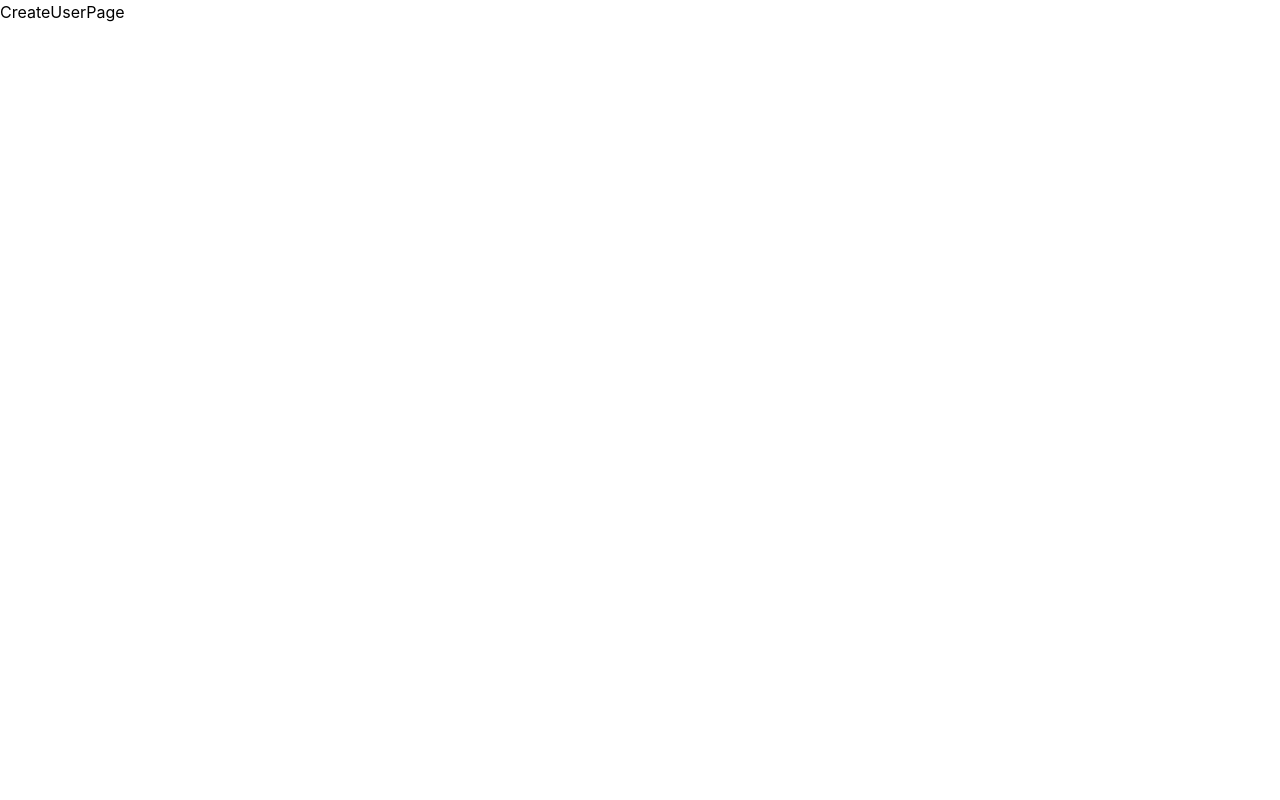
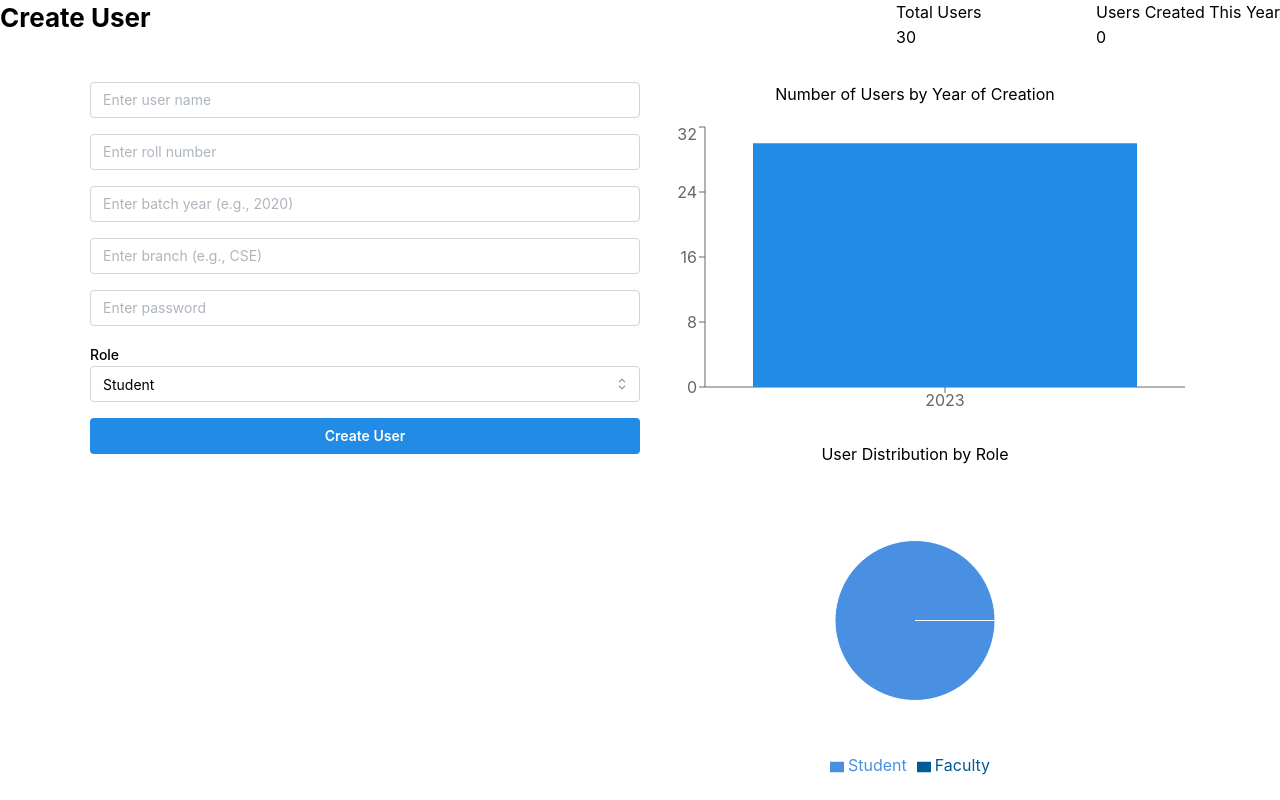
Before and after one commit to theDRB123/Fusion_System_Administrator, a React (Vite) app in the folder client/: page /UserManagement/CreateUser in a window 1280 px wide. Built offline with nearby package versions, Linux system fonts and the light colour scheme.

Commit message:
Frontend Create user page in Mantine

```diff
--- a/client/package.json
+++ b/client/package.json
@@ -23,7 +23,7 @@
     "react-dom": "^18.3.1",
     "react-icons": "^5.3.0",
     "react-router-dom": "^6.26.2",
-    "recharts": "^2.12.7"
+    "recharts": "^2.13.0"
   },
   "devDependencies": {
     "@eslint/js": "^9.11.1",
--- a/client/src/pages/UserManagementPages/CreateUserPage.jsx
+++ b/client/src/pages/UserManagementPages/CreateUserPage.jsx
@@ -1,9 +1,234 @@
-import React from 'react'
+import React, { useState } from 'react';
+import {
+    Box,
+    Button,
+    Input,
+    Select,
+    Text,
+    Stack,
+    useMantineTheme,
+    SimpleGrid,
+    Modal,
+    Group,
+    Container,
+    Title,
+    Flex,
+} from '@mantine/core';
+import { useDisclosure } from '@mantine/hooks';
+import { BarChart, Bar, XAxis, YAxis, Tooltip, PieChart, Pie, Cell, Legend, ResponsiveContainer } from 'recharts';
+import { users } from '../../data/users';
 
 const CreateUserPage = () => {
+    const theme = useMantineTheme();
+    const [formData, setFormData] = useState({
+        name: '',
+        rollNo: '',
+        batch: '',
+        branch: '',
+        password: '',
+        role: 'Student',
+    });
+
+    const [opened, { open, close }] = useDisclosure(false);
+
+    const handleChange = (e) => {
+        const { name, value } = e.target;
+        setFormData((prevData) => ({
+            ...prevData,
+            [name]: value,
+        }));
+    };
+
+    const handleSubmit = () => {
+        close();
+        console.log('User Data:', formData);
+        setFormData({
+            name: '',
+            rollNo: '',
+            batch: '',
+            branch: '',
+            password: '',
+            role: 'Student',
+        });
+    };
+
+    const openConfirmationDialog = () => {
+        open();
+    };
+
+    const getUsersByYear = () => {
+        const yearCount = {};
+        users.forEach((user) => {
+            const year = new Date(user.createdAt).getFullYear();
+            yearCount[year] = (yearCount[year] || 0) + 1;
+        });
+        return Object.keys(yearCount).map((year) => ({
+            year,
+            count: yearCount[year],
+        }));
+    };
+
+    const yearData = getUsersByYear();
+
+    const getUsersByRole = () => {
+        const roleCount = { Student: 0, Faculty: 0 };
+        users.forEach((user) => {
+            roleCount[user.role] = (roleCount[user.role] || 0) + 1;
+        });
+        return [
+            { name: 'Student', value: roleCount.Student },
+            { name: 'Faculty', value: roleCount.Faculty },
+        ];
+    };
+
+    const roleData = getUsersByRole();
+    const COLORS = ['#4A90E2', '#005B96'];
+    const chartHeight = 300;
+
+    const totalUsers = users.length;
+    const currentYear = new Date().getFullYear();
+    const usersCreatedThisYear = users.filter(user => {
+        const createdYear = new Date(user.createdAt).getFullYear();
+        return createdYear === currentYear;
+    }).length;
+
     return (
-        <div>CreateUserPage</div>
-    )
-}
+        <Box sx={{ background: theme.colors.gray[0], minHeight: '100vh', padding: '2rem' }}>
+            {/* Top Section */}
+            <Flex position="apart" mb="xl" justify='space-between'>
+                <Box sx={{ background: theme.colors.blue[6], padding: '1rem', borderRadius: theme.radius.md }}>
+                    <Title order={2} align="left" sx={{ color: 'white' }}>Create User</Title>
+                </Box>
 
-export default CreateUserPage
+
+                {/* User Stats */}
+                <Box sx={{ flexGrow: 1, display: 'flex', justifyContent: 'flex-end' }}>
+                    <SimpleGrid cols={2} spacing="md">
+                        <Box>
+                            <Text weight={500}>Total Users</Text>
+                            <Text>{totalUsers}</Text>
+                        </Box>
+                        <Box>
+                            <Text weight={500}>Users Created This Year</Text>
+                            <Text>{usersCreatedThisYear}</Text>
+                        </Box>
+                    </SimpleGrid>
+                </Box>
+            </Flex>
+
+            <Container size="lg" px="lg">
+                <Flex direction={{ base: 'column', md: 'row' }}>
+                    {/* Form Section */}
+                    <Box w="50%">
+                        <form>
+                            <Stack>
+                                <Input
+                                    placeholder="Enter user name"
+                                    name="name"
+                                    value={formData.name}
+                                    onChange={handleChange}
+                                    label="Name"
+                                />
+                                <Input
+                                    placeholder="Enter roll number"
+                                    name="rollNo"
+                                    value={formData.rollNo}
+                                    onChange={handleChange}
+                                    label="Roll Number"
+                                />
+                                <Input
+                                    placeholder="Enter batch year (e.g., 2020)"
+                                    name="batch"
+                                    value={formData.batch}
+                                    onChange={handleChange}
+                                    label="Batch"
+                                />
+                                <Input
+                                    placeholder="Enter branch (e.g., CSE)"
+                                    name="branch"
+                                    value={formData.branch}
+                                    onChange={handleChange}
+                                    label="Branch"
+                                />
+                                <Input
+                                    placeholder="Enter password"
+                                    type="password"
+                                    name="password"
+                                    value={formData.password}
+                                    onChange={handleChange}
+                                    label="Password"
+                                />
+                                <Select
+                                    label="Role"
+                                    name="role"
+                                    value={formData.role}
+                                    onChange={(value) => setFormData({ ...formData, role: value })}
+                                    data={[
+                                        { value: 'Student', label: 'Student' },
+                                        { value: 'Faculty', label: 'Faculty' },
+                                    ]}
+                                />
+                                <Button onClick={openConfirmationDialog}>Create User</Button>
+                            </Stack>
+                        </form>
+                    </Box>
+
+                    {/* Charts Section */}
+                    <Box w="50%">
+                        {/* Bar Chart */}
+                        <Box mb="lg">
+                            <Text align="center" weight={500} mb="md">Number of Users by Year of Creation</Text>
+                            <ResponsiveContainer width="100%" height={chartHeight}>
+                                <BarChart data={yearData}>
+                                    <XAxis dataKey="year" />
+                                    <YAxis />
+                                    <Tooltip />
+                                    <Bar dataKey="count" fill={theme.colors.blue[6]} />
+                                </BarChart>
+                            </ResponsiveContainer>
+                        </Box>
+
+                        {/* Pie Chart */}
+                        <Box>
+                            <Text align="center" weight={500} mb="md">User Distribution by Role</Text>
+                            <ResponsiveContainer width="100%" height={chartHeight}>
+                                <PieChart>
+                                    <Pie
+                                        data={roleData}
+                                        cx="50%"
+                                        cy="50%"
+                                        labelLine={false}
+                                        outerRadius={80}
+                                        fill="#8884d8"
+                                        dataKey="value"
+                                    >
+                                        {roleData.map((entry, index) => (
+                                            <Cell key={`cell-${index}`} fill={COLORS[index % COLORS.length]} />
+                                        ))}
+                                    </Pie>
+                                    <Tooltip />
+                                    <Legend />
+                                </PieChart>
+                            </ResponsiveContainer>
+                        </Box>
+                    </Box>
+                </Flex>
+            </Container>
+
+            {/* Confirmation Modal */}
+            <Modal
+                opened={opened}
+                onClose={close}
+                title="Confirm User Creation"
+            >
+                <Text>Are you sure you want to create this user? This action cannot be undone.</Text>
+                <Group position="right" mt="md">
+                    <Button variant="outline" onClick={close}>Cancel</Button>
+                    <Button color="red" onClick={handleSubmit}>Confirm</Button>
+                </Group>
+            </Modal>
+        </Box>
+    );
+};
+
+export default CreateUserPage;
```
Also changed, not shown: 1 other file (tests, documents, lock files or other folders).
